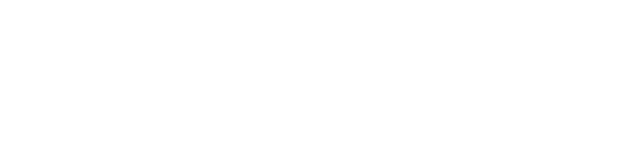
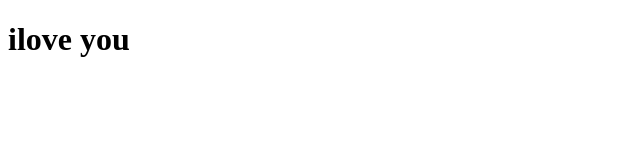
Before and after one commit to souravdasid/14.01.22-leaderBoard, a plain HTML site: page index.html in a window 1280 px wide. Shown: the whole page, without its empty margins (0-640 px from the left). Drawn offline with Linux system fonts and the light colour scheme.

Commit message:
love msg

```diff
--- a/index.html
+++ b/index.html
@@ -9,6 +9,6 @@
     <link rel="stylesheet" href="css/style.css">
 </head>
 <body>
-
+    <h1> ilove you</h1>
 </body>
 </html>
```
